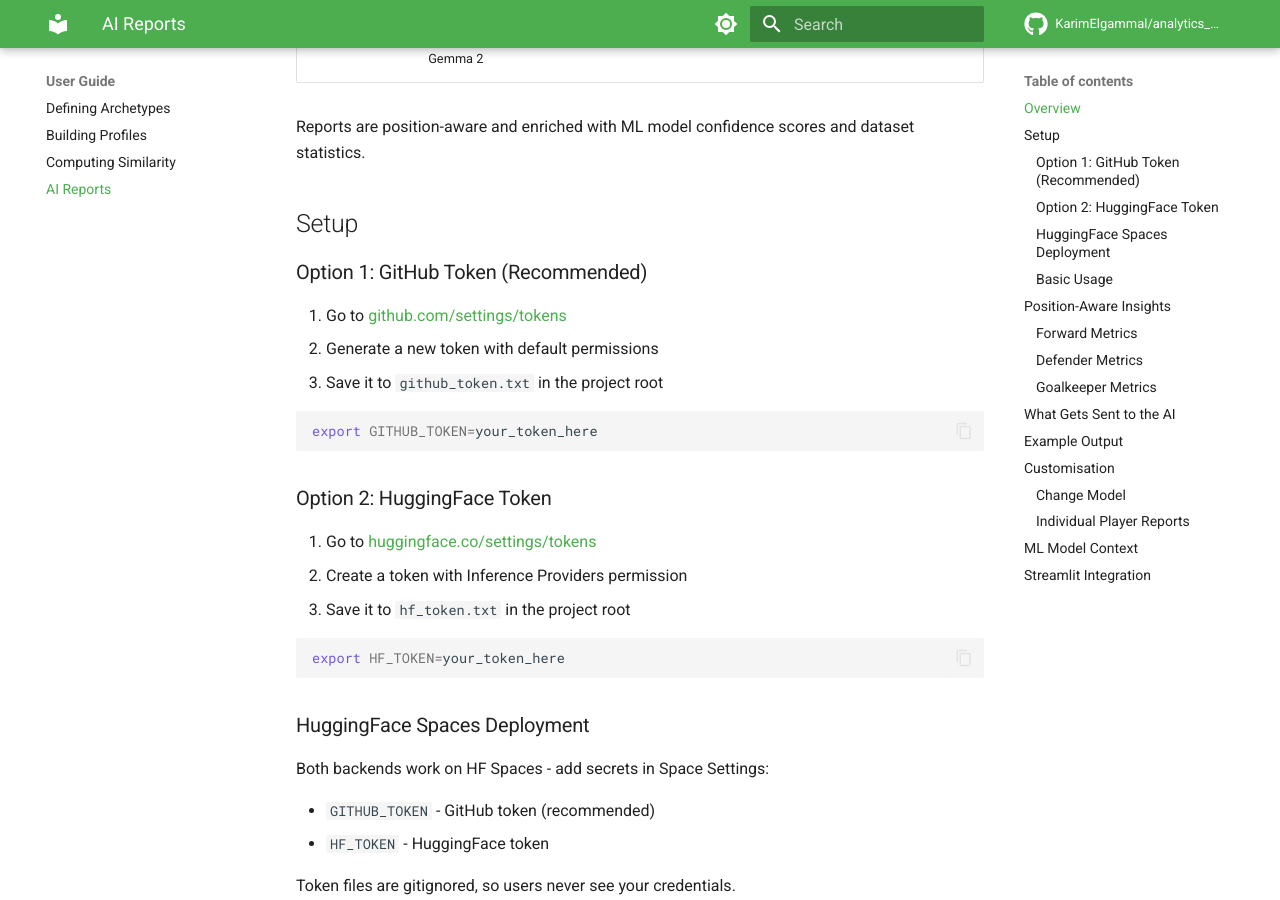
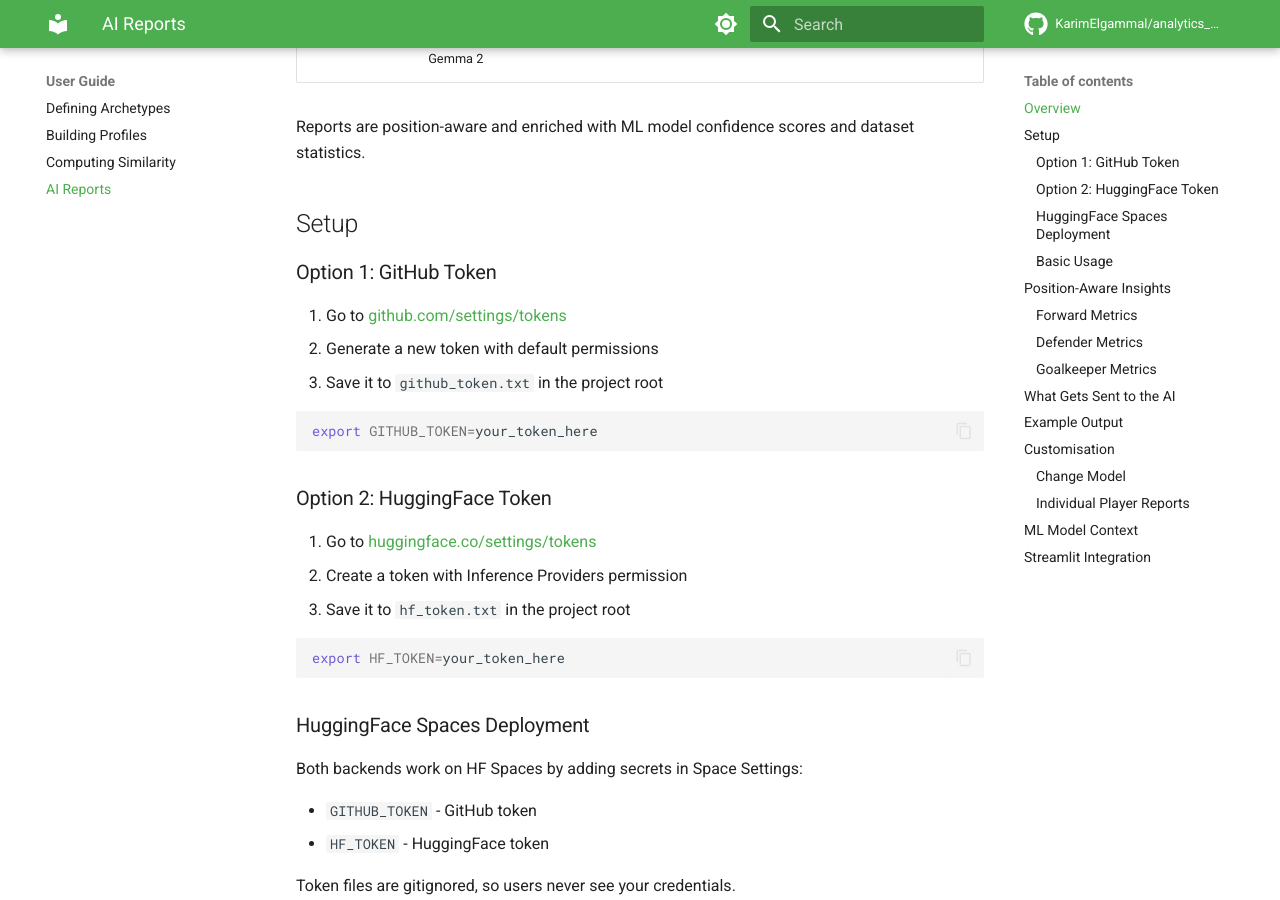
Before and after one commit to KarimElgammal/analytics_cup_research, an MkDocs documentation site: the page built from docs/guide/reports.md, in a window 1280 px wide and 900 px high, scrolled down 507 px. Built offline with MkDocs 1.6.1 and Material for MkDocs 9.7.7, drawn with Linux system fonts in a browser that asks for light colours; comment, search, counter and statistics services are not loaded.

Commit message:
small documentation update

```diff
--- a/docs/guide/reports.md
+++ b/docs/guide/reports.md
@@ -15,7 +15,7 @@ Reports are position-aware and enriched with ML model confidence scores and data
 
 ## Setup
 
-### Option 1: GitHub Token (Recommended)
+### Option 1: GitHub Token
 
 1. Go to [github.com/settings/tokens](https://github.com/settings/tokens)
 2. Generate a new token with default permissions
@@ -37,9 +37,9 @@ export HF_TOKEN=your_token_here
 
 ### HuggingFace Spaces Deployment
 
-Both backends work on HF Spaces - add secrets in Space Settings:
+Both backends work on HF Spaces by adding secrets in Space Settings:
 
-- `GITHUB_TOKEN` - GitHub token (recommended)
+- `GITHUB_TOKEN` - GitHub token
 - `HF_TOKEN` - HuggingFace token
 
 Token files are gitignored, so users never see your credentials.
```
